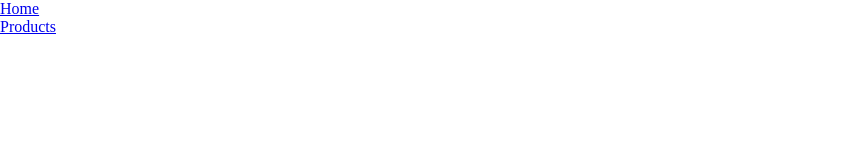
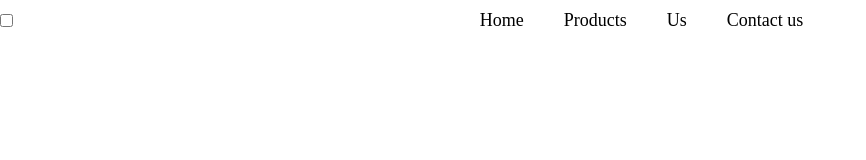
Before and after one commit to springsten/git-grupp-2, a website built with Vite: page index.html in a window 1280 px wide. Shown: the whole page, without its empty margins (0-866 px from the left). Built offline with nearby package versions, Linux system fonts and the light colour scheme.

Commit message:
hamburgemenu

```diff
--- a/index.html
+++ b/index.html
@@ -11,9 +11,17 @@
   <body>
     <header>
       <nav class="navBar">
-        <ul>
+        <input type="checkbox" id="menuToggle" class="menu-toggle">
+        <label for="menuToggle" class="hamburgerMenu">
+          <div class="bar"></div>
+          <div class="bar"></div>
+          <div class="bar"></div>
+        </label>
+        <ul class="navLinks">
           <li><a href="index.html">Home</li>
           <li><a href="products.html">Products</li>
+          <li><a href="us.html">Us</li>
+          <li><a href="contact us.html">Contact us</li>
         </ul>
       </nav>
     </header>
--- a/src/style.css
+++ b/src/style.css
@@ -100,3 +100,38 @@ button:focus-visible {
   padding: 0;
   box-sizing: border-box;
 }
+
+.navBar {
+  display: flex;
+  justify-content: space-between;
+  align-items: center;
+}
+
+.navLinks {
+  list-style: none;
+  display: flex;
+  gap: 10px;
+}
+
+.navLinks li {
+  padding: 10px;
+}
+
+.navLinks a {
+  text-decoration: none;
+  color: black;
+  font-size: 18px;
+}
+
+.hamburgerMenu {
+  display: none;
+  flex-direction: column;
+  gap: 5px;
+  cursor: pointer;
+}
+
+.hamburgerMenu .bar {
+  width: 30px;
+  height: 3px;
+  background-color: black;
+}
```
